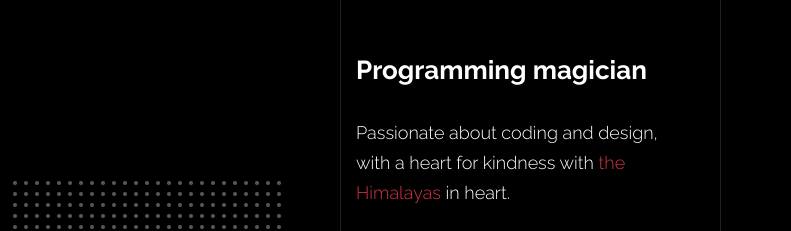
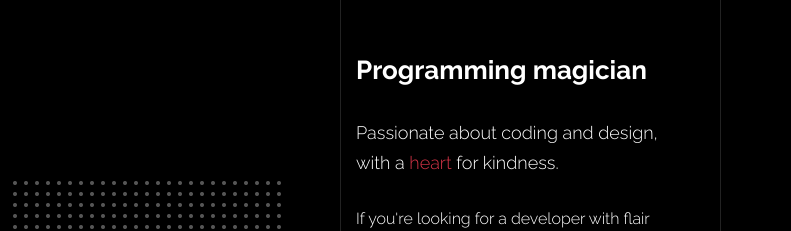
Before and after one commit to AbhinasRegmi/AbhinasRegmi.github.io, a plain HTML site: page frontend/index.html in a window 1280 px wide. Shown: the part 1767-1998 px from the top of the page, 489-1280 px from the left. Drawn offline with nearby package versions, Linux system fonts and the light colour scheme; files whose address does not match are found by name.

Commit message:
Updated images

```diff
--- a/frontend/index.html
+++ b/frontend/index.html
@@ -301,7 +301,7 @@
             </div>
             <div class="col-lg-4 pr-lg-5">
               <h3 class="mb-4 heading-h3"><span class="gsap-reveal">Programming magician</span></h3>
-              <p class="lead gsap-reveal">Passionate about coding and design, with a heart for kindness with <a href="#">the Himalayas</a> in heart. </p>
+              <p class="lead gsap-reveal">Passionate about coding and design, with a <a href=#> heart </a> for kindness. </p>
               <p class="mb-4 gsap-reveal"> If you're looking for a developer with flair and passion, look no further. Let's build something amazing together.</p>
               <p class="gsap-reveal"><a href="#" class="btn btn-outline-pill btn-custom-light">Unleash Me</a></p>
             </div>
```
Also changed, not shown: frontend/images/about_me_pic.jpg (deleted), frontend/images/cover_bg_1.jpg (deleted), frontend/images/cover_bg_2.jpg, 2 other files.
